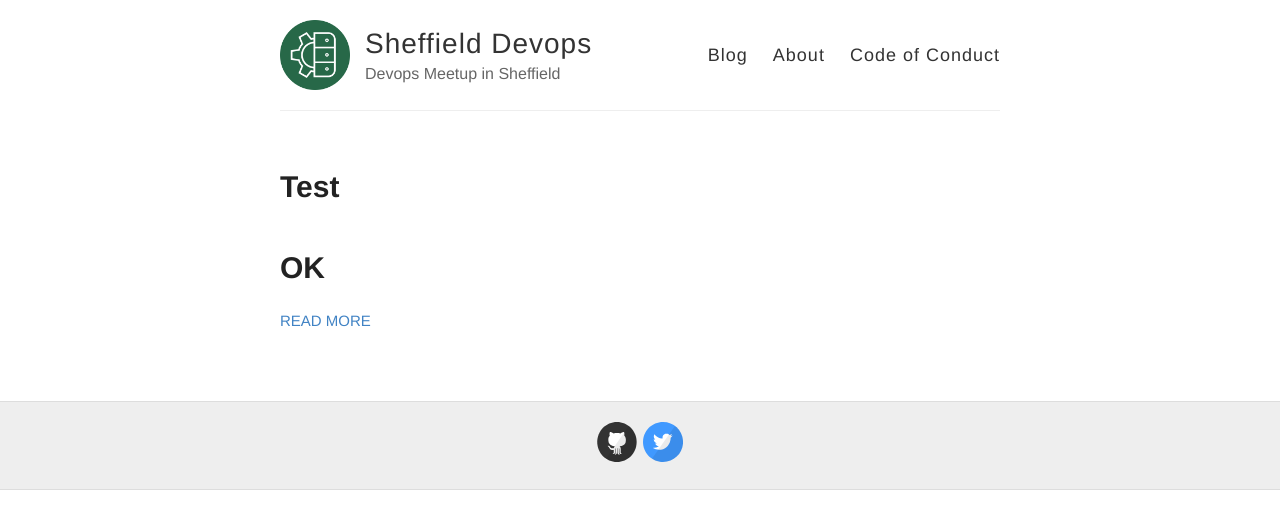
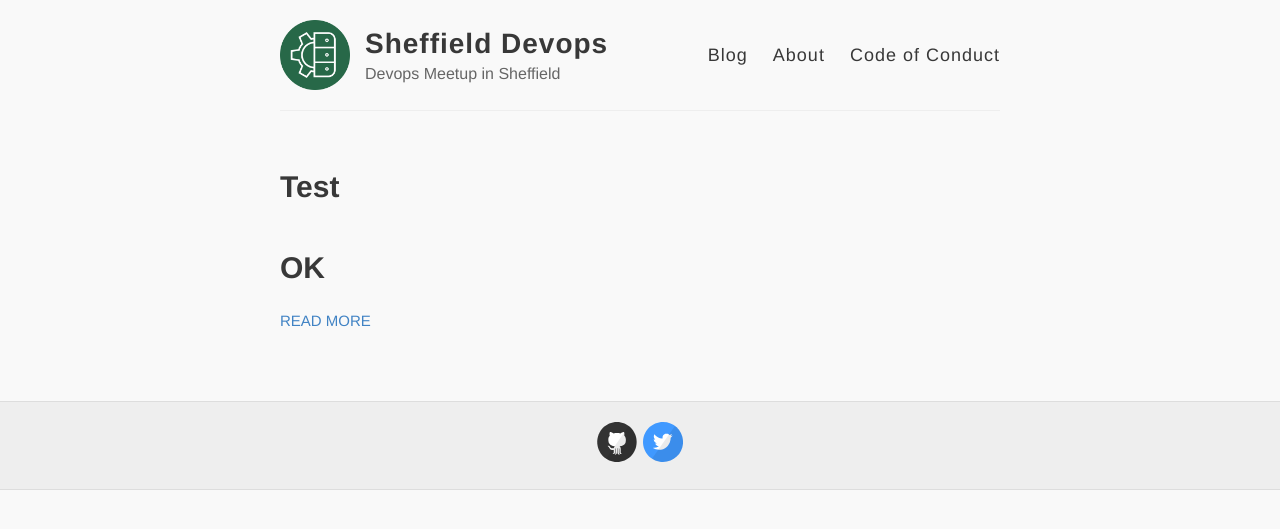
Before and after one commit to sheffielddevops/sheffielddevops.github.io, a Jekyll site: the page built from index.html, in a window 1280 px wide. Shown: the top 529 px of the page. Built offline with Jekyll 4.4.1, drawn with Linux system fonts in a browser that asks for light colours.

Commit message:
change style slightly

```diff
--- a/_sass/_variables.scss
+++ b/_sass/_variables.scss
@@ -7,12 +7,12 @@
 $blue: #4183C4;
 
 // Grays
-$black: #000;
-$darkerGray: #222;
-$darkGray: #333;
+$black: #383838;
+$darkerGray: #383838;
+$darkGray: #383838;
 $gray: #666;
 $lightGray: #eee;
-$white: #fff;
+$white: #f9f9f9;
 
 // Font stacks
 $helvetica: Helvetica, Arial, sans-serif;
--- a/style.scss
+++ b/style.scss
@@ -195,7 +195,7 @@ img {
   color: $darkGray;
   cursor: pointer;
   font-family: $helveticaNeue;
-  font-weight: 300;
+  font-weight: bold;
   font-size: 28px;
   letter-spacing: 1px;
 }
```
